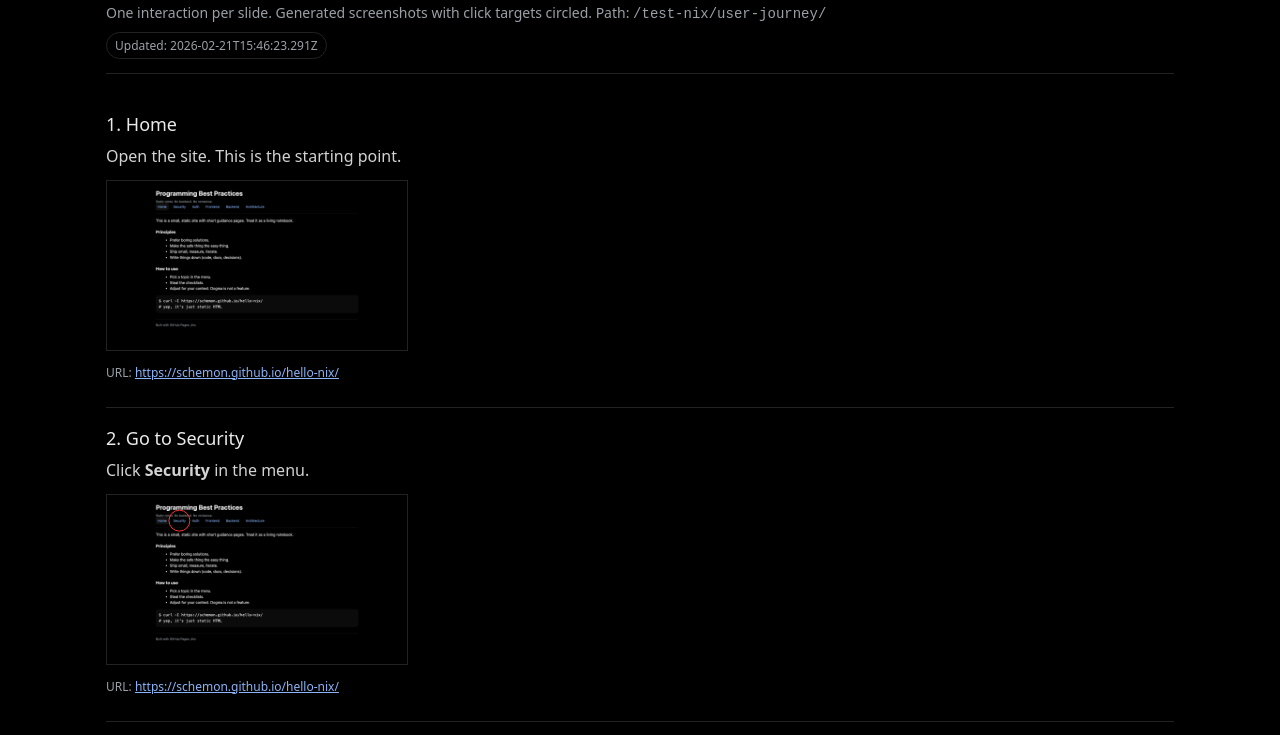
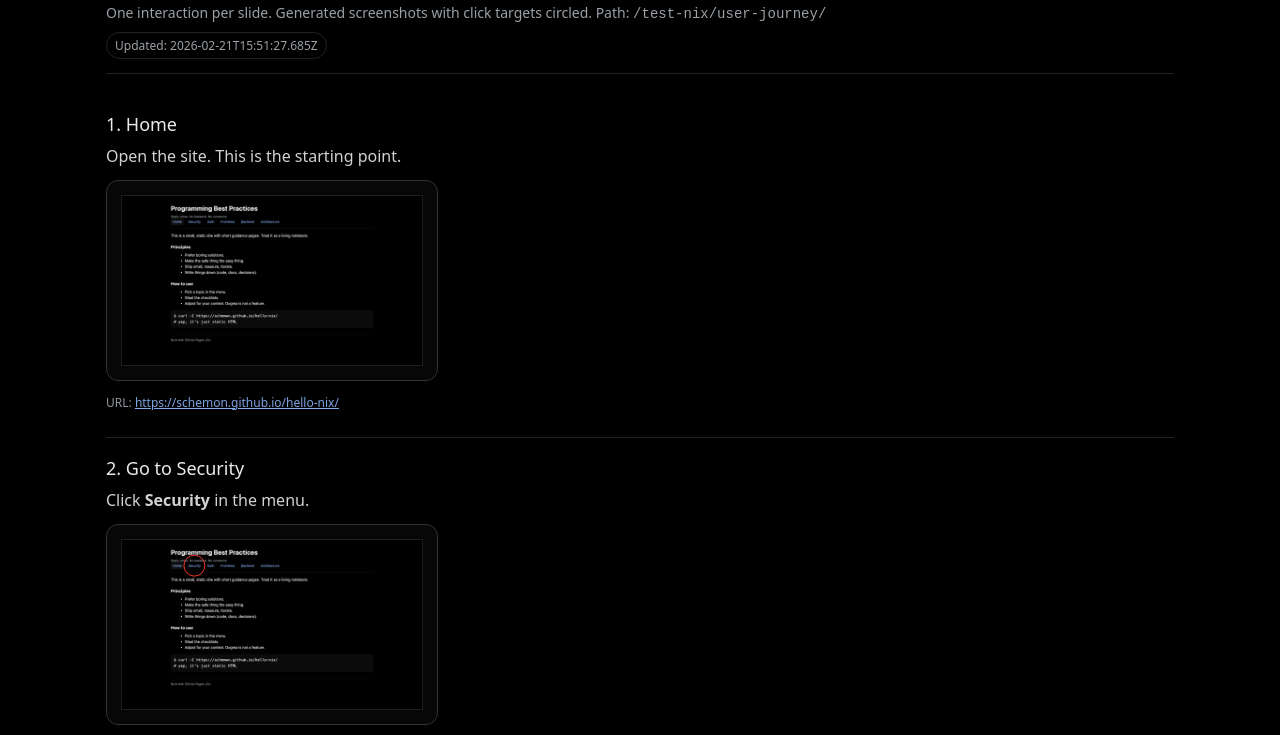
Before and after one commit to schemon/hello-nix, a website: page test-nix/user-journey/index.html in a window 1280 px wide. Shown: the part 62-797 px from the top of the page. Drawn offline with Linux system fonts and the light colour scheme.

Commit message:
ui: add visible frame around user-journey screenshots

```diff
--- a/test-nix/user-journey/generate.mjs
+++ b/test-nix/user-journey/generate.mjs
@@ -125,8 +125,8 @@ const html = `<!doctype html>
     .title{ font-size:18px; margin:0 0 8px; }
     .desc{ color: var(--fg); opacity:.9; margin:0 0 12px; line-height:1.5; }
 
-    .shotWrap{ position:relative; display:inline-block; border:1px solid var(--border); background:#050505; }
-    .shotSvg{ display:block; width: 100%; height:auto; max-width: 100%; }
+    .shotWrap{ position:relative; display:inline-block; padding:14px; border:1px solid #333; border-radius:12px; background:#070707; box-shadow: 0 10px 30px rgba(0,0,0,.45); }
+    .shotSvg{ display:block; width: 100%; height:auto; max-width: 100%; background:#000; border:1px solid #1f1f1f; }
     .circleSvg{ fill:none; stroke: var(--accent); stroke-width: 4; }
     .note{ color:var(--muted); font-size:12px; margin-top:8px; }
     .pill{ display:inline-block; font-size:12px; color:var(--muted); border:1px solid var(--border); padding:4px 8px; border-radius:999px; margin-top:10px; }
--- a/test-nix/user-journey/index.html
+++ b/test-nix/user-journey/index.html
@@ -17,8 +17,8 @@
     .title{ font-size:18px; margin:0 0 8px; }
     .desc{ color: var(--fg); opacity:.9; margin:0 0 12px; line-height:1.5; }
 
-    .shotWrap{ position:relative; display:inline-block; border:1px solid var(--border); background:#050505; }
-    .shotSvg{ display:block; width: 100%; height:auto; max-width: 100%; }
+    .shotWrap{ position:relative; display:inline-block; padding:14px; border:1px solid #333; border-radius:12px; background:#070707; box-shadow: 0 10px 30px rgba(0,0,0,.45); }
+    .shotSvg{ display:block; width: 100%; height:auto; max-width: 100%; background:#000; border:1px solid #1f1f1f; }
     .circleSvg{ fill:none; stroke: var(--accent); stroke-width: 4; }
     .note{ color:var(--muted); font-size:12px; margin-top:8px; }
     .pill{ display:inline-block; font-size:12px; color:var(--muted); border:1px solid var(--border); padding:4px 8px; border-radius:999px; margin-top:10px; }
@@ -29,7 +29,7 @@
     <header>
       <h1>User journey (static)</h1>
       <div class="sub">One interaction per slide. Generated screenshots with click targets circled. Path: <code>/test-nix/user-journey/</code></div>
-      <div class="pill">Updated: 2026-02-21T15:46:23.291Z</div>
+      <div class="pill">Updated: 2026-02-21T15:51:27.685Z</div>
     </header>
 
 
```
